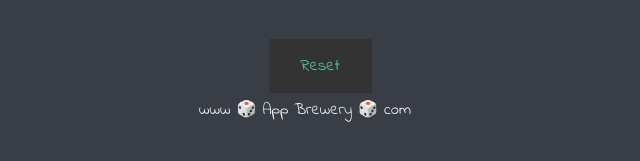
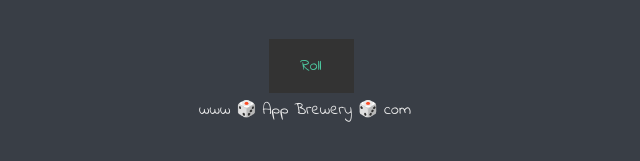
Before and after one commit to GuilGuerra/dicee-game, a plain HTML site: page index.html in a window 1280 px wide. Shown: the part 543-704 px from the top of the page, 335-975 px from the left. Drawn offline with Linux system fonts and the light colour scheme.

Commit message:
Update index.html

```diff
--- a/index.html
+++ b/index.html
@@ -23,7 +23,7 @@
       </div>
     </div>
 
-  <button type="button" class="btn" onclick="window.location.reload()">Reset</button>
+  <button type="button" class="btn" onclick="window.location.reload()">Roll</button>
   <script src="index.js" charset="utf-8"></script>
   </body>
 
```
